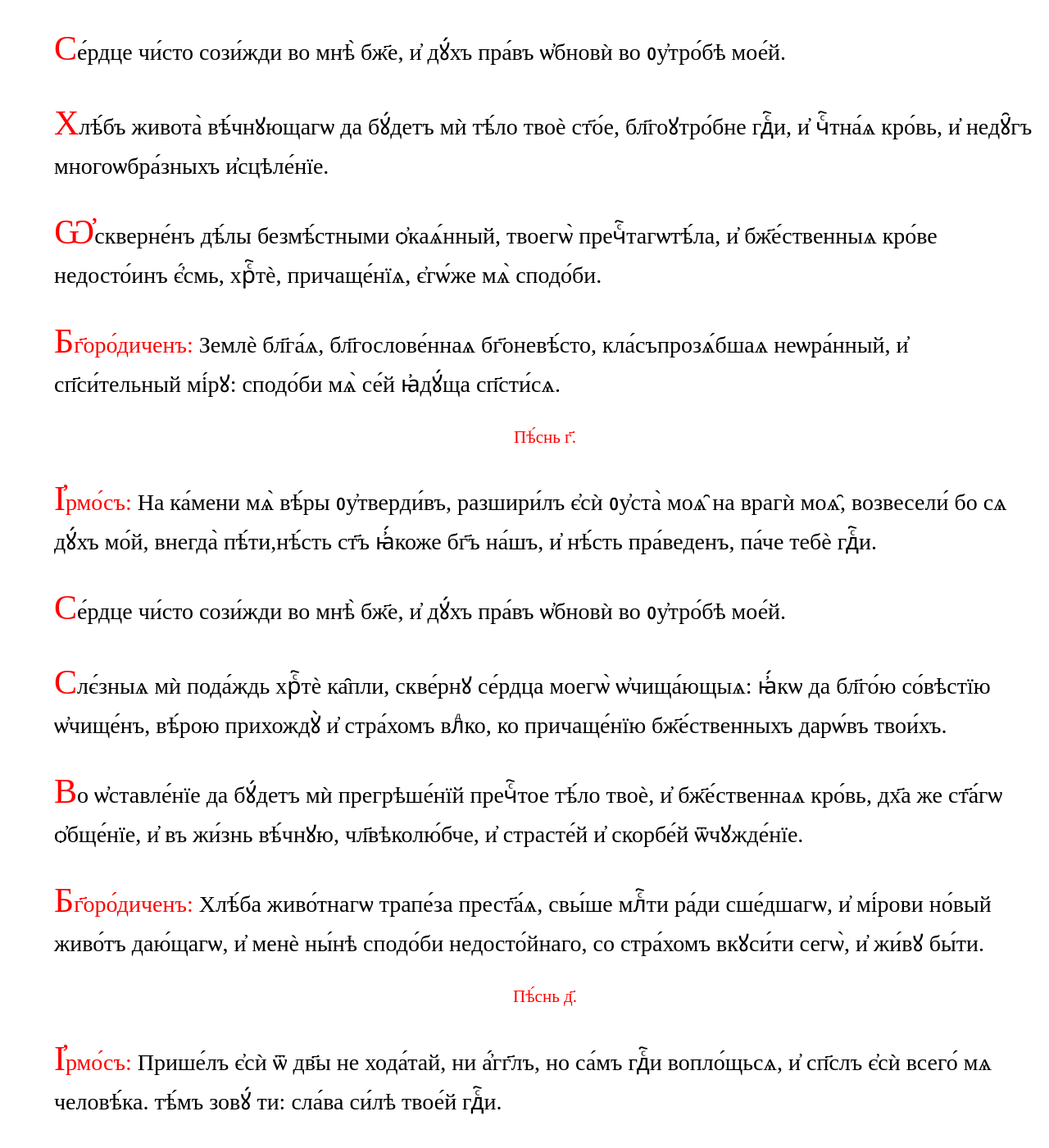
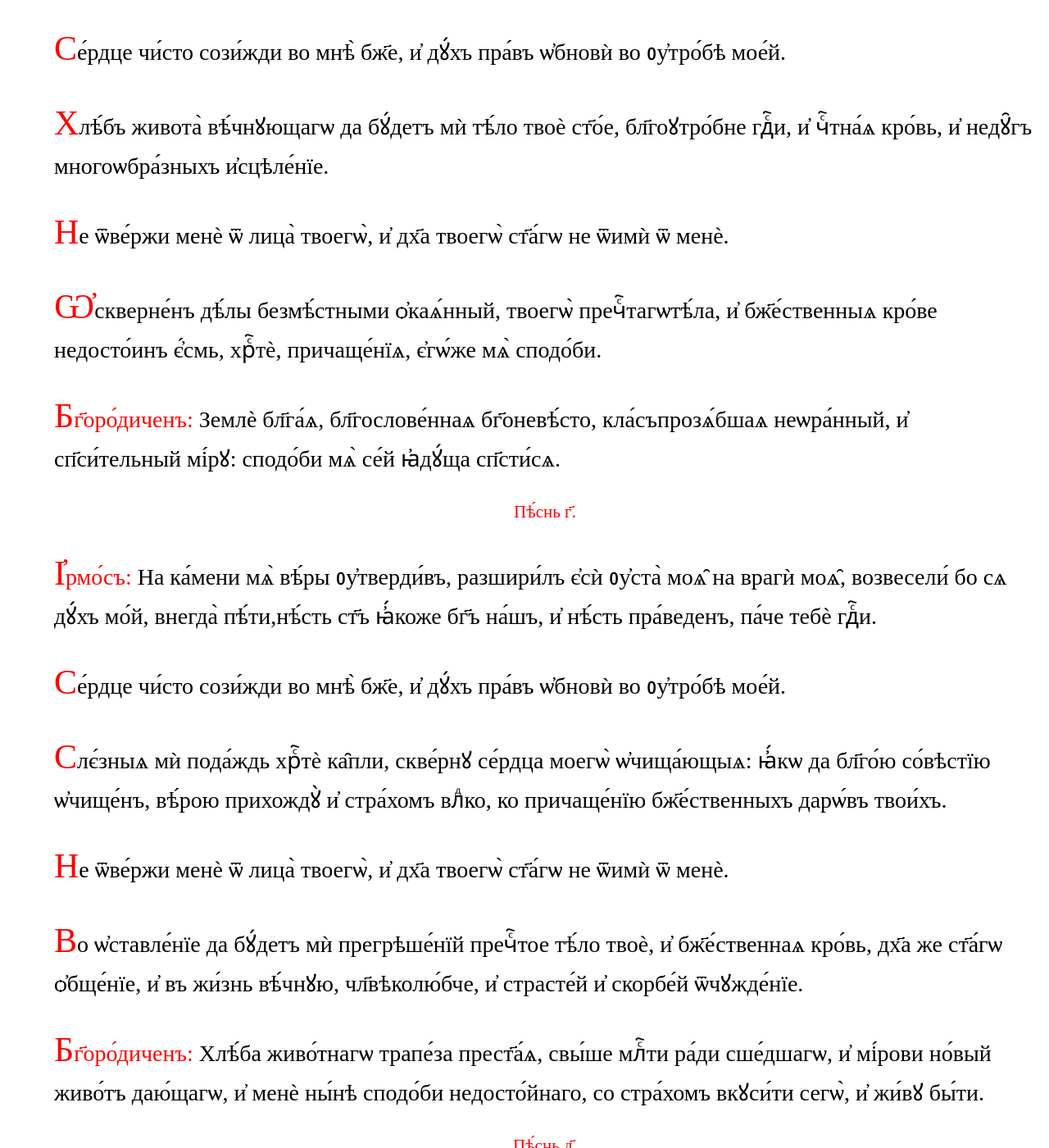
Before and after one commit to markjville/markjville.github.io, a Jekyll site: the page docs/последование-ко-причастию.html, which Jekyll copies as it is, in a window 1280 px wide and 1400 px high, scrolled down 2759 px. Shown: the whole window at 82% size. Built offline with Jekyll 4.4.1, drawn with Linux system fonts in a browser that asks for light colours; some web fonts are replaced; comment, search, counter and statistics services are not loaded; some of the changed text lies outside the part shown.

Commit message:
Update последование-ко-причастию.html

```diff
--- a/docs/последование-ко-причастию.html
+++ b/docs/последование-ко-причастию.html
@@ -90,6 +90,8 @@ p::first-letter {
 <p>Хлѣ́бъ живота̀ вѣ́чнꙋющагѡ да бꙋ́детъ мѝ тѣ́ло твоѐ ст҃о́е, бл҃гоꙋтро́бне гдⷭ҇и, и҆ чⷭ҇тна́ѧ кро́вь, и҆ недꙋ̑гъ многоѡбра́зныхъ
 и҆сцѣле́нїе.</p>
 
+<p>Не ѿве́ржи менѐ ѿ лица̀ твоегѡ̀, и҆ дх҃а твоегѡ̀ ст҃а́гѡ не ѿимѝ ѿ менѐ.</p>
+
 <p>Ѡ҆скверне́нъ дѣ́лы безмѣ́стными ѻ҆каѧ́нный, твоегѡ̀ пречⷭ҇тагѡтѣ́ла, и҆ бж҃е́ственныѧ кро́ве недосто́инъ є҆́смь, хрⷭ҇тѐ, причаще́нїѧ,
 є҆гѡ́же мѧ̀ сподо́би.</p>
 
@@ -102,6 +104,8 @@ p::first-letter {
 <p>Се́рдце чи́сто сози́жди во мнѣ̀ бж҃е, и҆ дꙋ́хъ пра́въ ѡ҆бновѝ во ᲂу҆тро́бѣ мое́й.</p>
 
 <p>Слє́зныѧ мѝ пода́ждь хрⷭ҇тѐ ка̑пли, скве́рнꙋ се́рдца моегѡ̀ ѡ҆чища́ющыѧ: ꙗ҆́кѡ да бл҃го́ю со́вѣстїю ѡ҆чище́нъ, вѣ́рою прихождꙋ̀ и҆ стра́хомъ влⷣко, ко причаще́нїю бж҃е́ственныхъ дарѡ́въ твои́хъ.</p>
+
+<p>Не ѿве́ржи менѐ ѿ лица̀ твоегѡ̀, и҆ дх҃а твоегѡ̀ ст҃а́гѡ не ѿимѝ ѿ менѐ.</p>
 
 <p>Во ѡ҆ставле́нїе да бꙋ́детъ мѝ прегрѣше́нїй пречⷭ҇тое тѣ́ло твоѐ, и҆
 бж҃е́ственнаѧ кро́вь, дх҃а же ст҃а́гѡ ѻ҆бще́нїе, и҆ въ жи́знь вѣ́чнꙋю,
@@ -122,6 +126,8 @@ p::first-letter {
 бы́ти ꙗ҆́кѡ ѻ҆вча̀, грѣ̑хъ ра́ди человѣ́ческихъ: тѣ́мже молю́ тѧ, и҆
 моѧ̑ ѡ҆чи́сти согрѣшє́нїѧ.</p>
 
+<p>Не ѿве́ржи менѐ ѿ лица̀ твоегѡ̀, и҆ дх҃а твоегѡ̀ ст҃а́гѡ не ѿимѝ ѿ менѐ.</p>
+
 <p>И҆сцѣлѝ дꙋшѝ моеѧ̀ ꙗ҆́звы гдⷭ҇и, и҆ всего̀ ѡ҆ст҃ѝ: и҆ сподо́би влⷣко,
 ꙗ҆́кѡ да причащꙋ́сѧ та́йныѧ твоеѧ̀ бж҃е́ственныѧ ве́чери
 ѻ҆каѧ́нный.</p>
@@ -140,6 +146,8 @@ p::first-letter {
 и҆ во мнѣ̀ пребꙋ́ди ꙗ҆́коже ѡ҆бѣща́лсѧ є҆сѝ: се́ бо тѣ́ло твоѐ ꙗ҆́мъ
 бж҃е́ственное, и҆ пїю̀ кро́вь твою̀.</p>
 
+<p>Не ѿве́ржи менѐ ѿ лица̀ твоегѡ̀, и҆ дх҃а твоегѡ̀ ст҃а́гѡ не ѿимѝ ѿ менѐ.</p>
+
 <p>Сло́ве бж҃їй и҆ бж҃е, ᲂу҆́гль тѣ́ла твоегѡ̀ да бꙋ́детъ мнѣ̀
 помраче́нномꙋ въ просвѣще́нїе, и҆ ѡ҆чище́нїе ѡ҆скверне́нной дꙋшѝ
 мое́й кро́вь твоѧ̀.</p>
@@ -156,6 +164,8 @@ p::first-letter {
 
 <p>Оу҆́мъ, дꙋ́шꙋ и҆ се́рдце ѡ҆ст҃ѝ сп҃се, и҆ тѣ́ло моѐ, и҆ сподо́би
 неѡсꙋжде́ннѡ влⷣко къ стра̑шнымъ та́йнамъ пристꙋпи́ти.</p>
+
+<p>Не ѿве́ржи менѐ ѿ лица̀ твоегѡ̀, и҆ дх҃а твоегѡ̀ ст҃а́гѡ не ѿимѝ ѿ менѐ.</p>
 
 <p>Да бы̀ ᲂу҆страни́лсѧ ѿ страсте́й, и҆ твоеѧ̀ бл҃года́ти и҆мѣ́лъ бы
 приложе́нїе, живота́ же ᲂу҆тверже́нїе, причаще́нїемъ ст҃ы́хъ хрⷭ҇тѐ
@@ -183,6 +193,8 @@ p::first-letter {
 преспѣ́ѧнїю же и҆ ᲂу҆множе́нїю добродѣ́тели бж҃е́ственнѣйшїѧ
 хода́тайственно, є҆ди́не бл҃же, ꙗ҆́кѡ да сла́влю тѧ̀.</p>
 
+<p>Не ѿве́ржи менѐ ѿ лица̀ твоегѡ̀, и҆ дх҃а твоегѡ̀ ст҃а́гѡ не ѿимѝ ѿ менѐ.</p>
+
 <p>Да и҆зба́влюсѧ ѿ страсте́й, и҆ врагѡ́въ, и҆ нꙋ́жды, и҆ всѧ́кїѧ ско́рби,
 тре́петомъ и҆ любо́вїю, со бл҃гоговѣ́нїемъ чл҃вѣколю́бче пристꙋпа́ѧй
 ны́нѣ къ твои̑мъ безсмє́ртнымъ и҆ бж҃е́ствєннымъ та́йнамъ, и҆
@@ -202,6 +214,8 @@ p::first-letter {
 <p>Нбⷭ҇ныхъ и҆ стра́шныхъ, ст҃ы́хъ твои́хъ хрⷭ҇тѐ, ны́нѣ та̑инъ, и҆
 бж҃е́ственныѧ твоеѧ̀ и҆ та́йныѧ ве́чери, ѻ҆́бщника бы́ти и҆ менѐсподо́би ѿча́ѧннаго, бж҃е сп҃се мо́й.</p>
 
+<p>Не ѿве́ржи менѐ ѿ лица̀ твоегѡ̀, и҆ дх҃а твоегѡ̀ ст҃а́гѡ не ѿимѝ ѿ менѐ.</p>
+
 <p>Под̾ твоѐ прибѣ́гъ бл҃гоꙋтро́бїе бл҃же, со стра́хомъ зовꙋ́ ти: во
 мнѣ̀ пребꙋ́ди сп҃се: и҆ а҆́зъ, ꙗ҆́коже ре́клъ є҆сѝ, къ тебѣ̀. се́ бо дерза́ѧ
 на млⷭ҇ть твою̀, ꙗ҆́мъ тѣ́ло твоѐ, и҆ пїю̀ кро́вь твою̀.</p>
@@ -220,6 +234,8 @@ p::first-letter {
 <p>Хрⷭ҇то́съ є҆́сть, вкꙋси́те и҆ ви́дите: гдⷭ҇ь на́съ ра́ди, по на́мъ бо
 дре́вле бы́вый, є҆ди́ною себѐ прине́съ, ꙗ҆́кѡ приноше́нїе ѻ҆ц҃ꙋ̀ своемꙋ̀,
 при́снѡ закала́етсѧ, ѡ҆сщ҃а́ѧй причаща́ющыѧсѧ.</p>
+
+<p>Не ѿве́ржи менѐ ѿ лица̀ твоегѡ̀, и҆ дх҃а твоегѡ̀ ст҃а́гѡ не ѿимѝ ѿ менѐ.</p>
 
 <p>Дꙋше́ю и҆ тѣ́ломъ да ѡ҆сщ҃ꙋ́сѧ влⷣко, да просвѣщꙋ́сѧ, да сп҃сꙋ́сѧ, да
 бꙋ́дꙋ до́мъ тво́й, причаще́нїемъ сщ҃е́нныхъ та̑инъ, живꙋ́щаго тѧ̀
```
